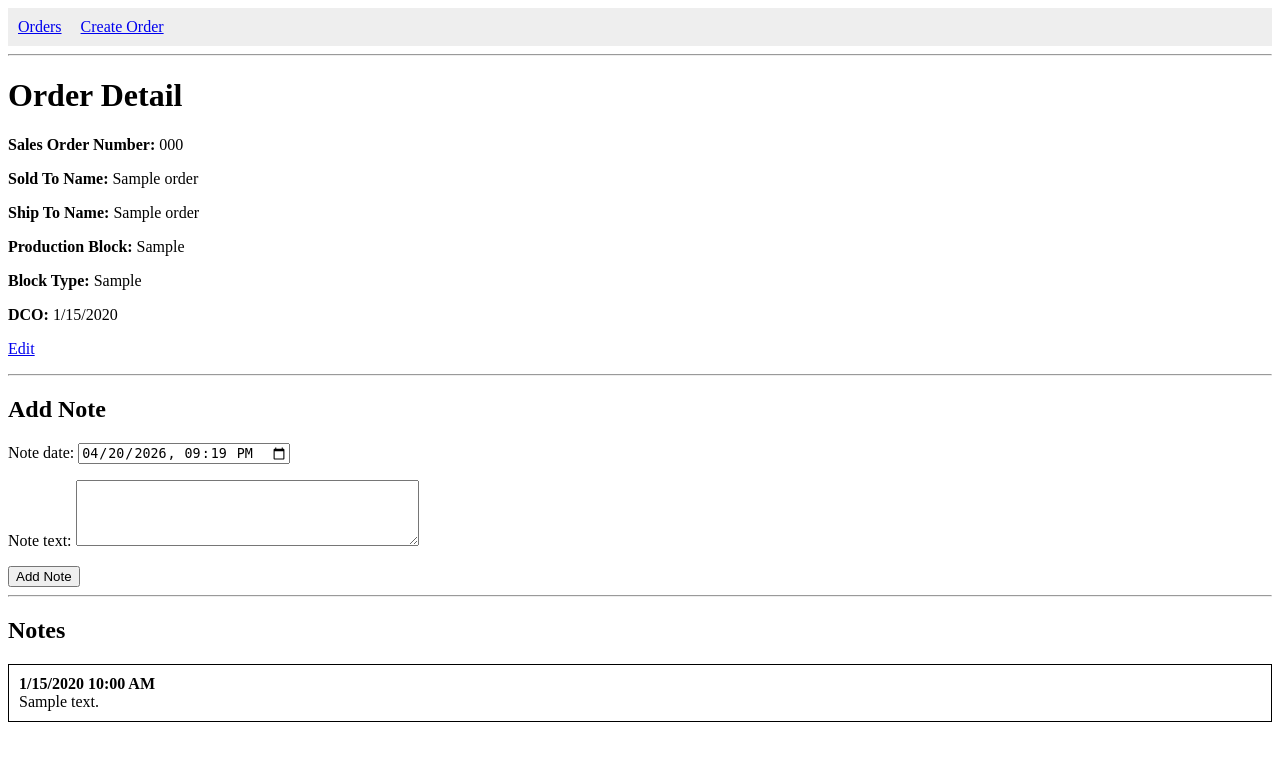
After one commit to Manthongkham/order_management, a Django app: page /order/1/ in a window 1280 px wide. The commit adds this page. Shown: the top 761 px of the page. Run offline with Django 5.2, Linux system fonts and the light colour scheme; tables that the repository leaves empty hold one stand-in row (values such as "Sample post").

Commit message:
added show/detail page to keep important information for each otder organize and containerize

```diff
--- a/orders/forms.py
+++ b/orders/forms.py
@@ -1,5 +1,7 @@
 from django import forms
-from .models import Order
+from django.utils import timezone
+from .models import Order, OrderNote
+
 
 class OrderForm(forms.ModelForm):
     class Meta:
@@ -12,3 +14,18 @@ class OrderForm(forms.ModelForm):
             'block_type',
             'document_cutoff_date',
         ]
+
+
+class OrderNoteForm(forms.ModelForm):
+    class Meta:
+        model = OrderNote
+        fields = ['note_date', 'note_text']
+        widgets = {
+            'note_date': forms.DateTimeInput(attrs={'type': 'datetime-local'}),
+            'note_text': forms.Textarea(attrs={'rows': 4}),
+        }
+
+    def __init__(self, *args, **kwargs):
+        super().__init__(*args, **kwargs)
+        if not self.instance.pk:
+            self.fields['note_date'].initial = timezone.now().strftime('%Y-%m-%dT%H:%M')
--- a/orders/models.py
+++ b/orders/models.py
@@ -12,3 +12,12 @@ class Order(models.Model):
 
     def __str__(self):
         return self.sales_order_number
+
+
+class OrderNote(models.Model):
+    order = models.ForeignKey(Order, on_delete=models.CASCADE, related_name='notes')
+    note_date = models.DateTimeField()
+    note_text = models.TextField()
+
+    def __str__(self):
+        return f"{self.order.sales_order_number} - {self.note_date}"
--- /dev/null
+++ b/orders/templates/base.html
@@ -0,0 +1,21 @@
+<!DOCTYPE html>
+<html>
+<head>
+    <title>Order Management</title>
+</head>
+<body>
+
+<!-- NAV BAR -->
+<div style="background-color: #eee; padding: 10px;">
+    <a href="/" style="margin-right: 15px;">Orders</a>
+    <a href="/create/">Create Order</a>
+</div>
+
+<hr>
+
+<!-- PAGE CONTENT -->
+{% block content %}
+{% endblock %}
+
+</body>
+</html>
--- /dev/null
+++ b/orders/templates/orders/order_detail.html
@@ -0,0 +1,41 @@
+{% extends 'base.html' %}
+
+{% block content %}
+
+<h1>Order Detail</h1>
+
+<p><strong>Sales Order Number:</strong> {{ order.sales_order_number }}</p>
+<p><strong>Sold To Name:</strong> {{ order.sold_to_name }}</p>
+<p><strong>Ship To Name:</strong> {{ order.ship_to_name }}</p>
+<p><strong>Production Block:</strong> {{ order.production_block }}</p>
+<p><strong>Block Type:</strong> {{ order.block_type }}</p>
+<p><strong>DCO:</strong> {{ order.document_cutoff_date|date:"n/j/Y"|default_if_none:"" }}</p>
+
+<p>
+    <a href="/edit/{{ order.id }}/">Edit</a>
+</p>
+
+<hr>
+
+<h2>Add Note</h2>
+
+<form method="post" action="/order/{{ order.id }}/notes/create/">
+    {% csrf_token %}
+    {{ note_form.as_p }}
+    <button type="submit">Add Note</button>
+</form>
+
+<hr>
+
+<h2>Notes</h2>
+
+{% for note in notes %}
+    <div style="border:1px solid black; padding:10px; margin-bottom:10px;">
+        <strong>{{ note.note_date|date:"n/j/Y g:i A" }}</strong><br>
+        {{ note.note_text }}
+    </div>
+{% empty %}
+    No notes yet.
+{% endfor %}
+
+{% endblock %}
--- a/orders/urls.py
+++ b/orders/urls.py
@@ -1,11 +1,11 @@
-# orders/urls.py
-
 from django.urls import path
 from . import views
 
 urlpatterns = [
     path('', views.order_list, name='order_list'),
     path('create/', views.order_create, name='order_create'),
+    path('order/<int:pk>/', views.order_detail, name='order_detail'),
+    path('order/<int:pk>/notes/create/', views.order_note_create, name='order_note_create'),
     path('edit/<int:pk>/', views.order_update, name='order_update'),
     path('delete/<int:pk>/', views.order_delete, name='order_delete'),
 ]
--- a/orders/views.py
+++ b/orders/views.py
@@ -1,6 +1,6 @@
 from django.shortcuts import render, redirect, get_object_or_404
 from .models import Order
-from .forms import OrderForm
+from .forms import OrderForm, OrderNoteForm
 
 # READ
 def order_list(request):
@@ -15,6 +15,20 @@ def order_create(request):
         form.save()
         return redirect('order_list')
     return render(request, 'orders/order_form.html', {'form': form})
+
+
+# SHOW / DETAIL
+def order_detail(request, pk):
+    order = get_object_or_404(Order, pk=pk)
+    notes = order.notes.all().order_by('-note_date', '-id')
+
+    note_form = OrderNoteForm()
+
+    return render(request, 'orders/order_detail.html', {
+        'order': order,
+        'notes': notes,
+        'note_form': note_form,
+    })
 
 
 # UPDATE
@@ -32,3 +46,18 @@ def order_delete(request, pk):
     order = get_object_or_404(Order, pk=pk)
     order.delete()
     return redirect('order_list')
+
+
+# CREATE AE INTERNAL COMMENT
+def order_note_create(request, pk):
+    order = get_object_or_404(Order, pk=pk)
+
+    if request.method == 'POST':
+        form = OrderNoteForm(request.POST)
+        if form.is_valid():
+            note = form.save(commit=False)
+            note.order = order
+            note.save()
+            return redirect('order_detail', pk=order.pk)
+
+    return redirect('order_detail', pk=order.pk)
```
Also changed, not shown: orders/templates/orders/order_form.html (+5 -2 lines), orders/templates/orders/order_list.html (+11 -7 lines), orders/migrations/0004_ordernote.py (added).
